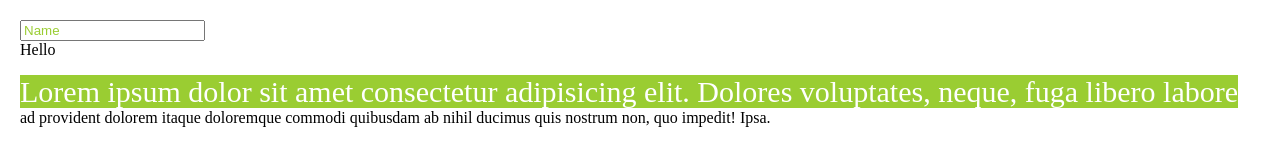
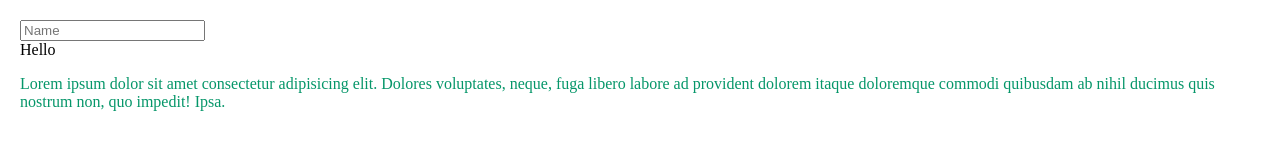
Before and after one commit to SangYoonLee1231/kokoa-clone-2021, a plain HTML site: page home.html in a window 1280 px wide. Shown: the top 166 px of the page. Drawn offline with Linux system fonts and the light colour scheme.

Commit message:
Update home.html
While #3.19

```diff
--- a/home.html
+++ b/home.html
@@ -6,25 +6,8 @@
         height: 1000vh;
         margin: 20px;
       }
-
-      input:focus {
-        background-color: tomato;
-      }
-      input::placeholder {
-        color: yellowgreen;
-      }
-      p::selection {
-        background-color: green;
-        color: white;
-      }
-      p::first-line {
-        background-color: yellowgreen;
-        color: white;
-        font-size: 30px;
-      }
-      span::first-letter {
-        color: white;
-        font-size: 30px;
+      p {
+        color: #059669;
       }
     </style>
     <link rel="stylesheet" href="styles.css" />
```
